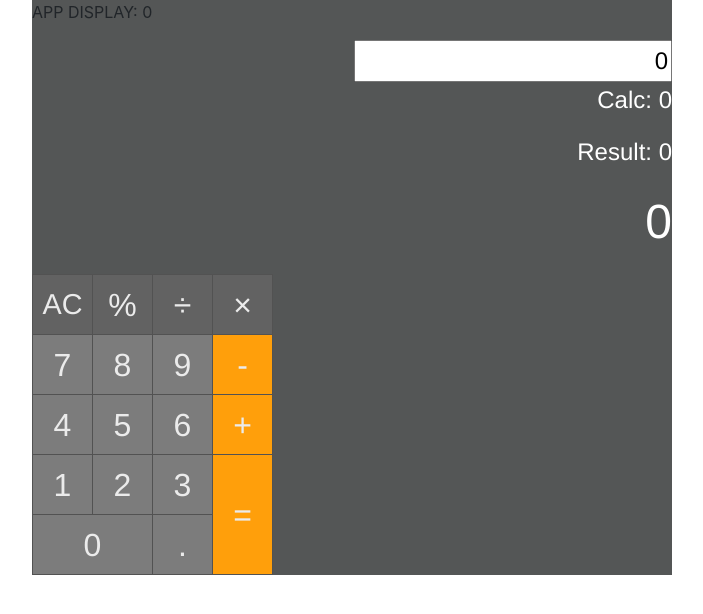
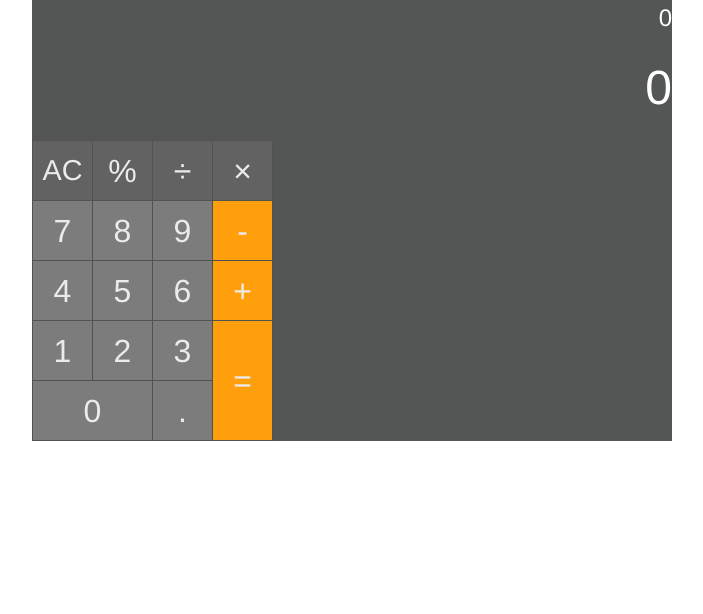
Before and after one commit to LazaroFilm/fcc-calculator, a React (Create React App) app: page / in a window 1280 px wide. Shown: the top 614 px of the page, without its empty margins (288-991 px from the left). Built offline with nearby package versions, Linux system fonts and the light colour scheme.

Commit message:
Most of the calculator now works

```diff
--- a/src/App.js
+++ b/src/App.js
@@ -3,6 +3,7 @@ import React, { useState } from "react";
 import "./App.css";
 import Keypad from "./Keypad";
 import Display from "./Display";
+import { evaluate, format } from "mathjs";
 
 const keys = {
   one: 1,
@@ -23,27 +24,41 @@ const keys = {
 
 const App = () => {
   const [calc, setCalc] = useState("0");
-  const handleKey = (name) => {
-    console.log(`TEST SUCCESSFUL from ${name}`);
-    if (name === "clear") {
-      console.log(`reset to 0`);
+  const [result, setResult] = useState(0);
+
+  const handleKey = (id, name) => {
+    console.log(`Clicking key ${id}`);
+    if (id === "clear") {
+      console.log(`Clear!`);
       setCalc("0");
-    } else if (name === "equals") {
-      console.log(`getting result`);
+      setResult("0");
+    } else if (id === "equals") {
+      console.log(`Equals =`);
+      handleEquals();
     } else {
+      setResult(name);
       if (calc === "0") {
-        setCalc(keys[name]);
+        setCalc(keys[id]);
       } else {
-        setCalc(calc + keys[name]);
+        setCalc(calc.toString() + keys[id].toString());
       }
     }
   };
 
+  const handleEquals = () => {
+    setResult(format(evaluate(calc), { precision: 14 }));
+  };
+
   return (
     <div className="App">
-      <p>APP DISPLAY: {calc}</p>
       <div className="Display">
-        <Display calc={calc} setCalc={setCalc} />
+        <Display
+          calc={calc}
+          setCalc={setCalc}
+          result={result}
+          setResult={setResult}
+          // handleEquals={handleEquals}
+        />
       </div>
       <div className="Keypad">
         <Keypad handleKey={handleKey} />
--- a/src/Display.css
+++ b/src/Display.css
@@ -1,7 +1,7 @@
 #display {
   font-size: 200%;
 }
-
+/*
 .input-display {
   text-align: right;
-}
+} */
--- a/src/Display.js
+++ b/src/Display.js
@@ -1,10 +1,10 @@
-import React, { useState } from "react";
-import { evaluate, format } from "mathjs";
+import React from "react";
+// import { evaluate, format } from "mathjs";
 import "./Display.css";
 
-const Display = ({ calc, setCalc }) => {
+const Display = ({ calc, setCalc, result, setResult }) => {
   // const [calc, setCalc] = useState("0");
-  const [result, setResult] = useState(0);
+  // const [result, setResult] = useState(0);
 
   const handleSubmit = (e) => {
     e.preventDefault();
@@ -13,17 +13,17 @@ const Display = ({ calc, setCalc }) => {
 
   return (
     <div>
-      <form id="calc-form" onSubmit={handleSubmit}>
+      {/* <form id="calcForm" onSubmit={handleSubmit}>
         <input
           className="input-display"
           type="text"
           value={calc}
           onChange={(e) => setCalc(e.target.value)}
         />
-      </form>
-      <p>Calc: {calc}</p>
-      <p>Result: {result}</p>
-      <p id="display">{format(evaluate(result), { precision: 14 })}</p>
+      </form> */}
+      <p>{calc}</p>
+      <p id="display">{result}</p>
+      {/* <p>{format(evaluate(result), { precision: 14 })}</p> */}
     </div>
   );
 };
--- a/src/Keypad.js
+++ b/src/Keypad.js
@@ -3,9 +3,9 @@ import React from "react";
 import "./Keypad.css";
 
 const Keypad = ({ handleKey }) => {
-  const CreateButton = ({ name, id }) => {
+  const CreateButton = ({ id, name }) => {
     return (
-      <button id={id} className="keypad" onClick={() => handleKey(id)}>
+      <button id={id} className="keypad" onClick={() => handleKey(id, name)}>
         {name}
       </button>
     );
```
